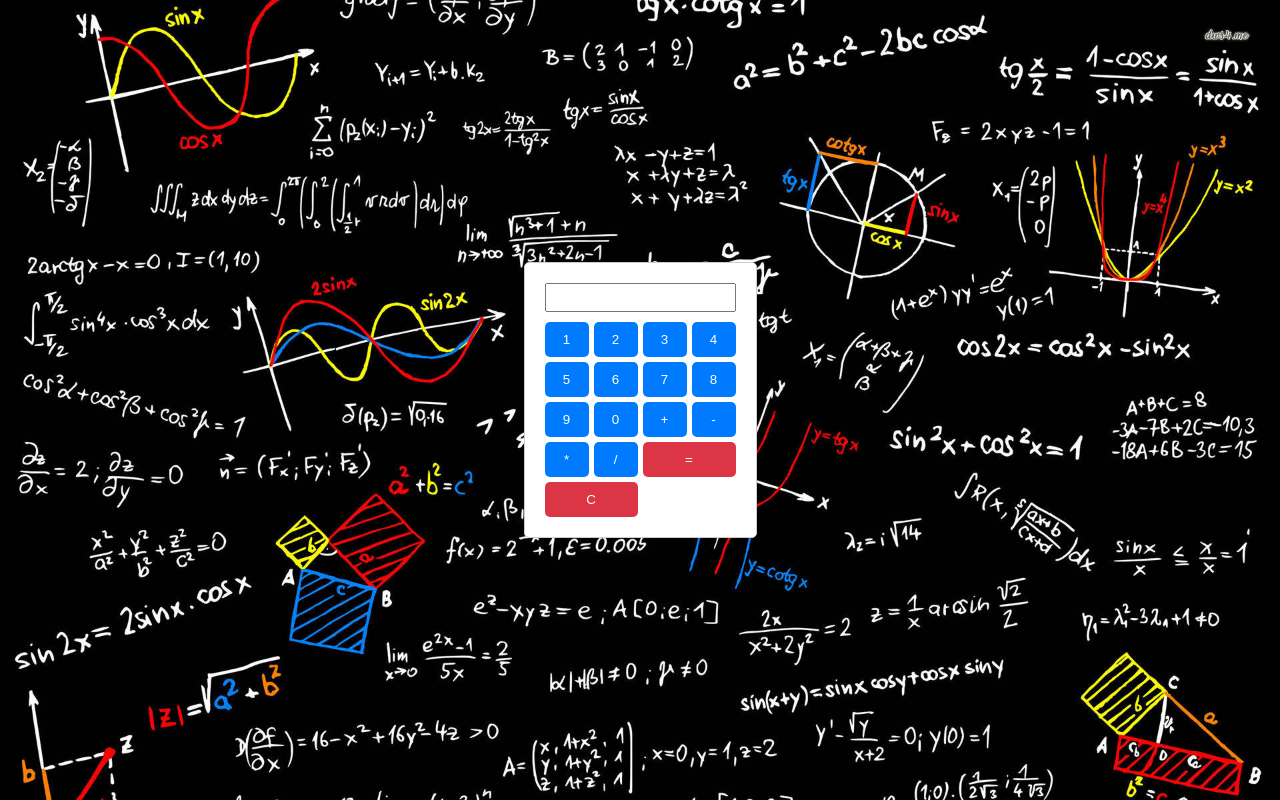
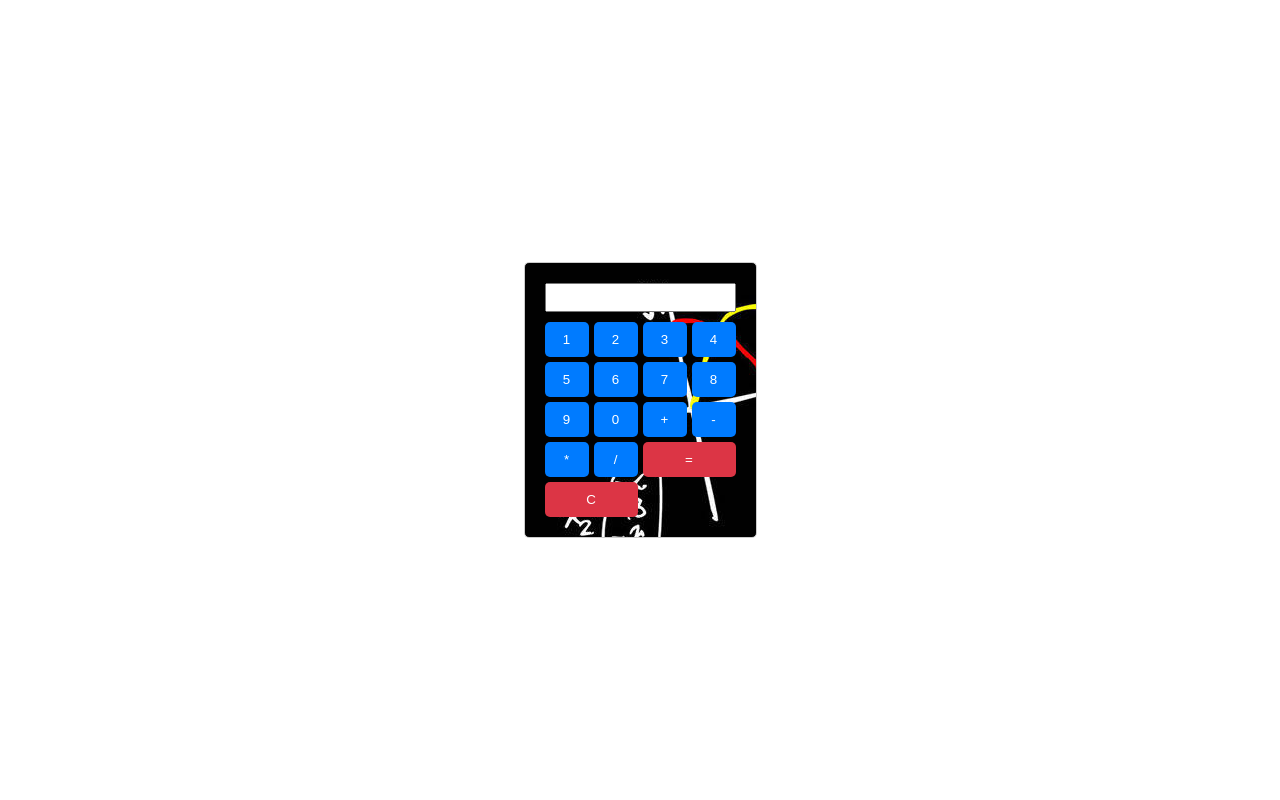
Before and after one commit to Elli2022/Elli2022-FE22-js2-mp4-eleonora-nocentini-, a website built with Parcel: page src/index.html in a window 1280 px wide. Built offline with nearby package versions, Linux system fonts and the light colour scheme.

Commit message:
Update style.css

```diff
--- a/src/css/style.css
+++ b/src/css/style.css
@@ -5,14 +5,14 @@ body {
   align-items: center;
   height: 100vh;
   margin: 0;
-  background-image: url('/src/images/mathematics.jpg');
+
   background-size: cover;
   background-position: center;
   background-repeat: no-repeat;
 }
 
 .calculator {
-  background-color: #f5f5f5;
+  background-image: url('/src/images/mathematics.jpg');
   border: 1px solid #ccc;
   border-radius: 5px;
   padding: 20px;
```
